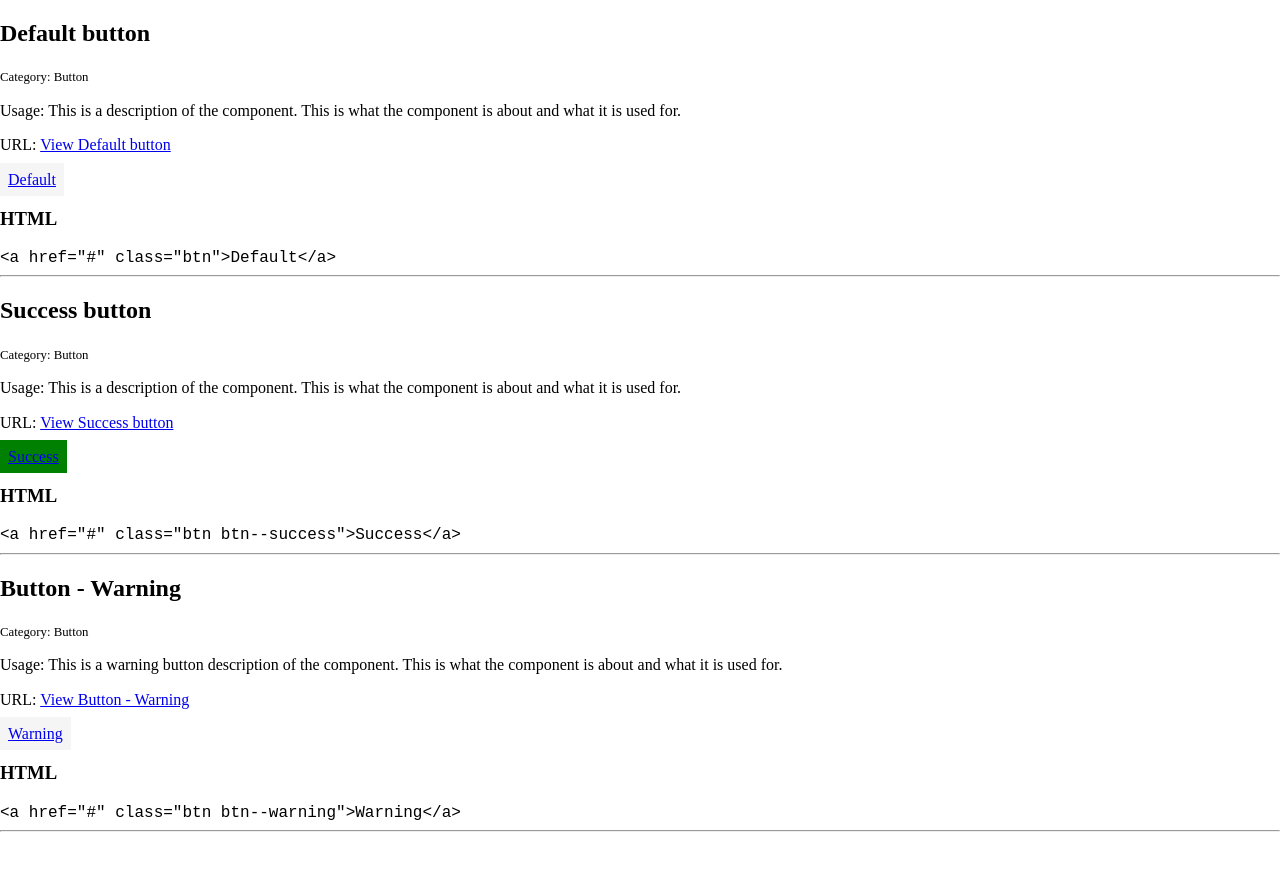
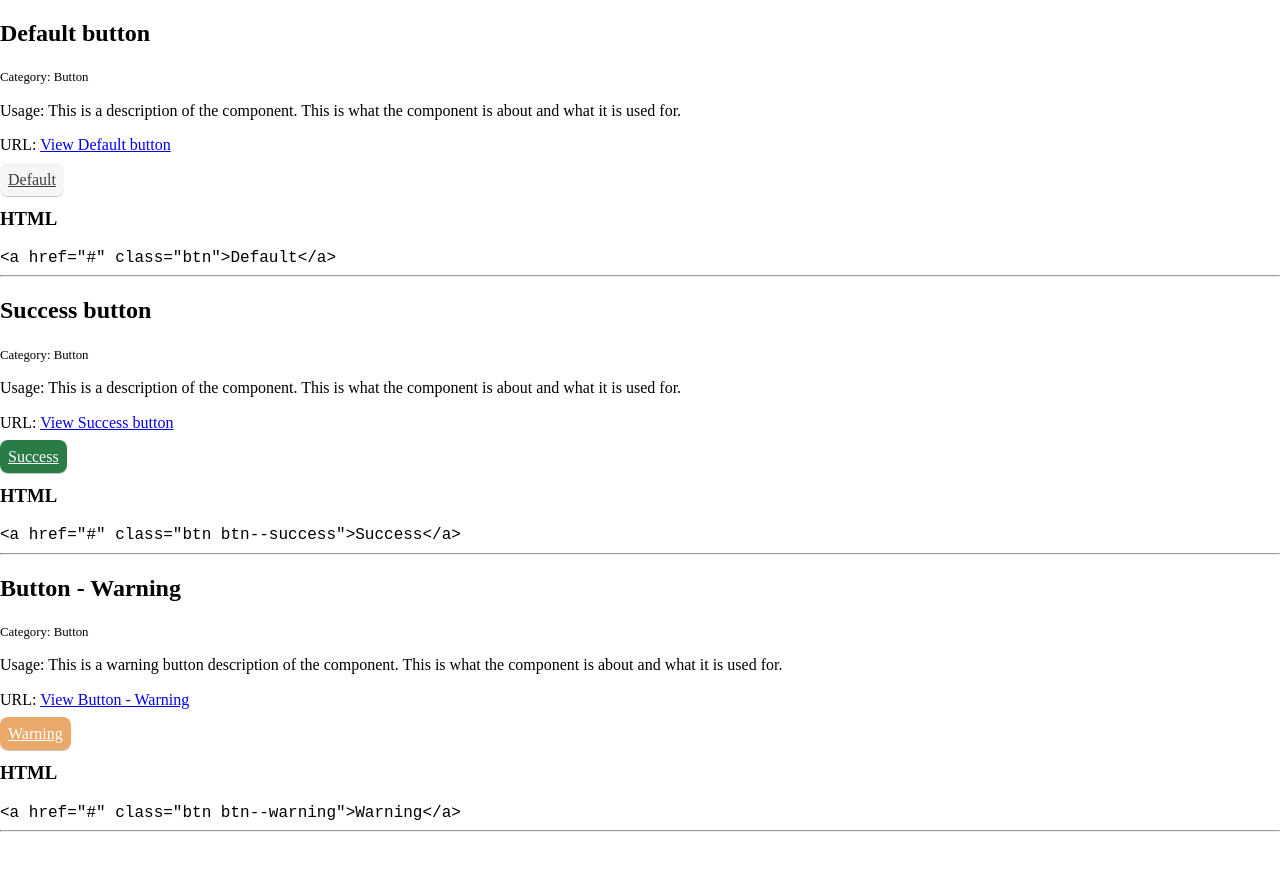
Before and after one commit to jnkly/jekyll-styleguide, a Jekyll site: the page built from index.md, in a window 1280 px wide. Shown: the top 871 px of the page. Built offline with Jekyll 4.4.1, drawn with Linux system fonts in a browser that asks for light colours.

Commit message:
Update _buttons.scss

```diff
--- a/_sass/_buttons.scss
+++ b/_sass/_buttons.scss
@@ -1,17 +1,80 @@
+/* Default */
+
 .btn {
-background-color: #f5f5f5;
+	border-radius: .5rem;
+	box-shadow: 0 1px 0 #c5c5c5;
+	color: #3e3e3e;
+	background-color: #f5f5f5;
+	padding: .5rem;
+}
+
+.btn:hover {
+	background-color: #eeeeee;
+}
+
+/* Primary */
+
+.btn--primary {
+	color: #fffff;
+	background-color: #2575b0;
+	padding: .5rem;
+	box-shadow: 0 1px 0 #c5c5c5;
+}
+
+.btn--success:hover {
+}
+
+/* Info */
+
+.btn--info {
+	color: #000000;
+background-color: #a4d2df;
 padding: .5rem;
 }
 
-.btn:hover {
-background-color: #eeeeee;
+.btn--info:hover {
 }
 
+/* Success */
+
 .btn--success {
-background-color: green;
+	color: #ffffff;
+background-color: #297c46;
 padding: .5rem;
 }
 
 .btn--success:hover {
-background-color: blue;
 }
+
+/* Warning */
+
+.btn--warning {
+	color: #ffffff;
+background-color: #eaa96a;
+padding: .5rem;
+}
+
+.btn--warning:hover {
+}
+
+/* Danger */
+
+.btn--danger {
+	color: #ffffff;
+background-color: #c84d40;
+padding: .5rem;
+}
+
+.btn--danger:hover {
+}
+
+/* Inverse */
+
+.btn--inverse {
+	color: #ffffff;
+background-color: #3e3e3e;
+padding: .5rem;
+}
+
+.btn--inverse:hover {
+}
```
